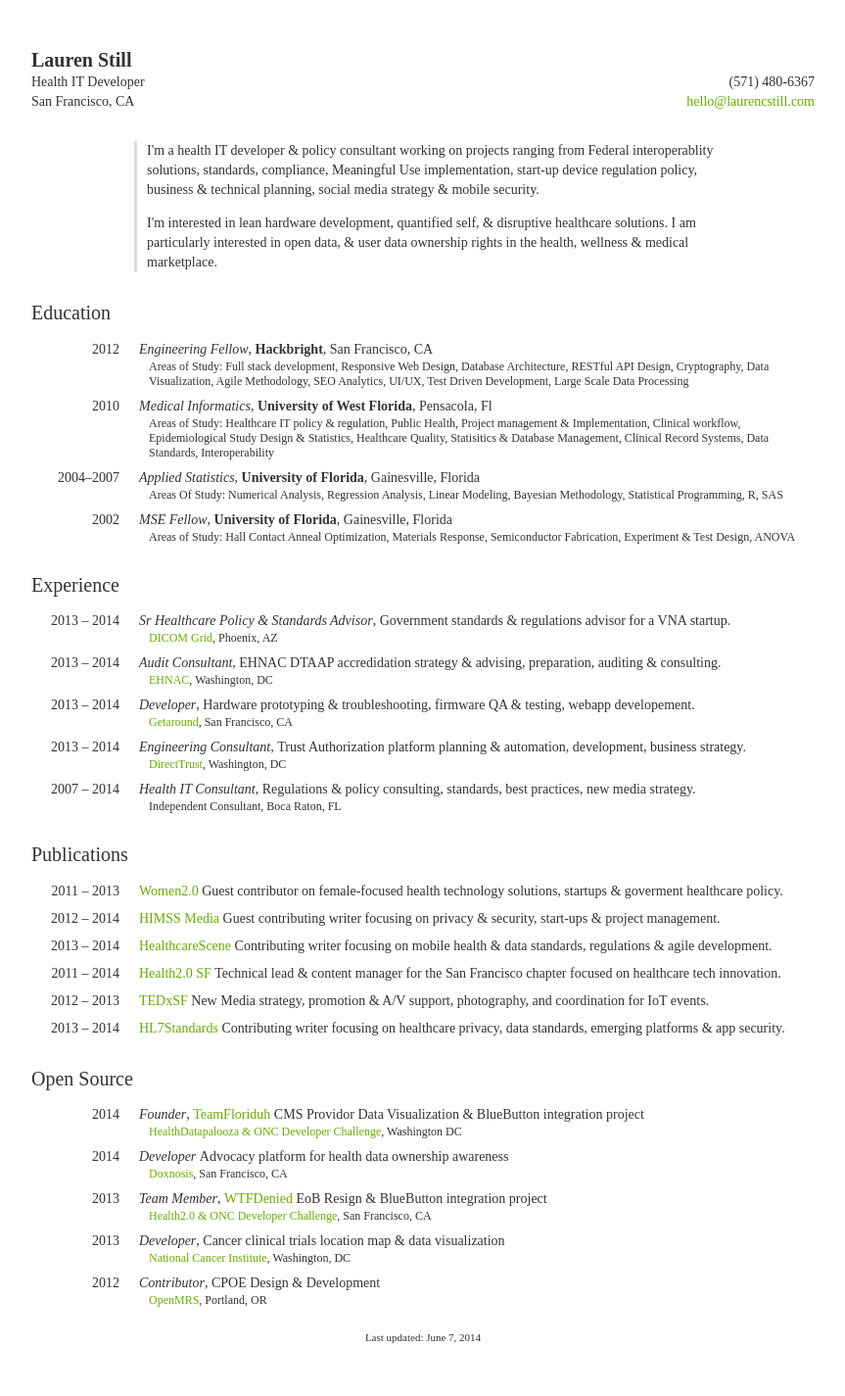
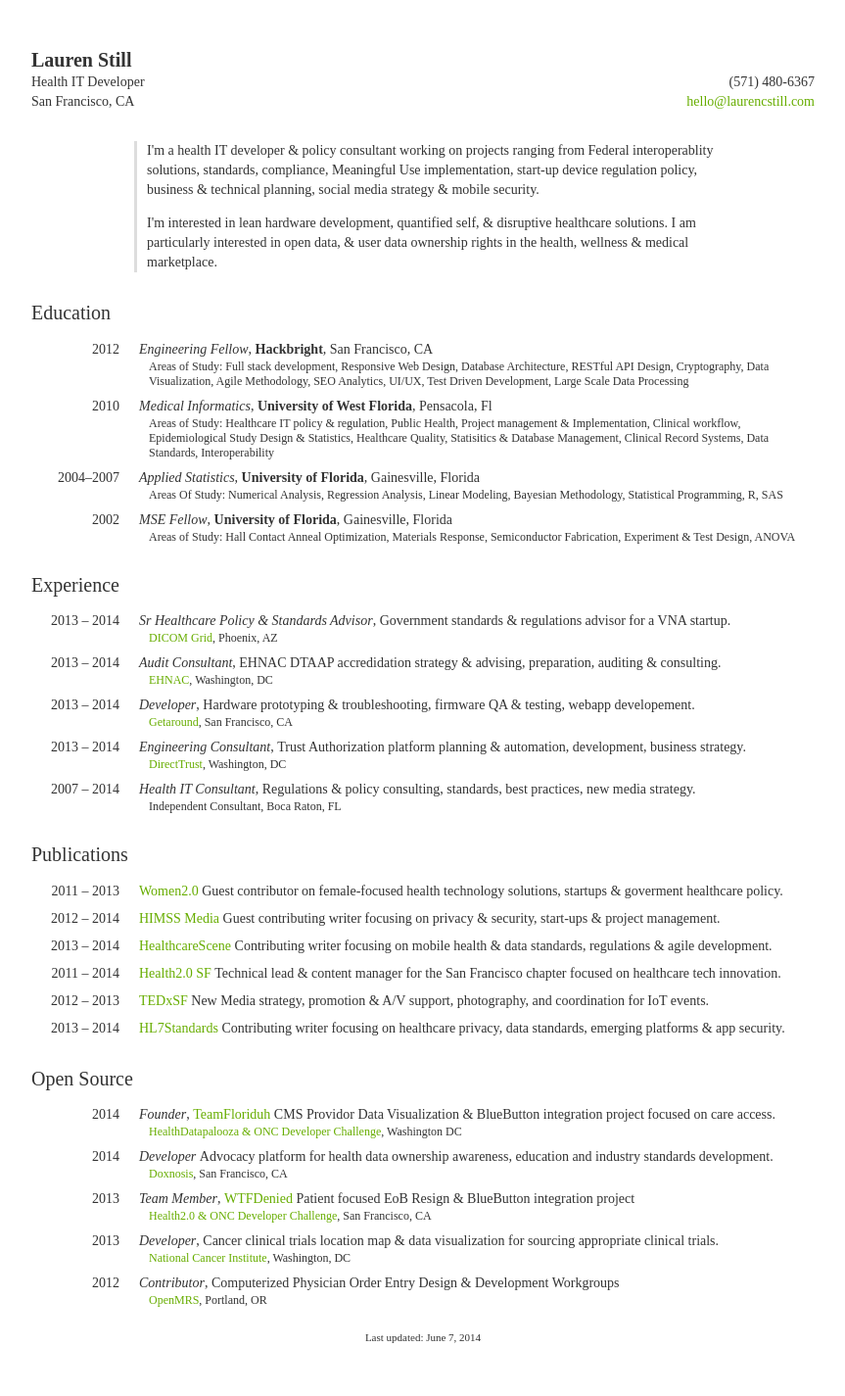
Before and after one commit to laurenstill/laurenstill.github.io, a Jekyll site: the page cv/index.html, which Jekyll copies as it is, in a window 1280 px wide. Shown: the whole page at 98% size, without its empty margins (208-1071 px from the left). Built offline with Jekyll 4.4.1, drawn with Linux system fonts in a browser that asks for light colours; comment, search, counter and statistics services are not loaded.

Commit message:
Update index.html

```diff
--- a/cv/index.html
+++ b/cv/index.html
@@ -176,7 +176,7 @@
             <li>
                     <span class="date">2014</span>
                     <span class="position">Founder</span>,
-                    <span class="project"><a href="http://www.teamfloriduh.com">TeamFloriduh</a> CMS Providor Data Visualization &amp; BlueButton integration project</span>
+                    <span class="project"><a href="http://www.teamfloriduh.com">TeamFloriduh</a> CMS Providor Data Visualization &amp; BlueButton integration project focused on care access.</span>
                     <span class="meta">
                         <a href+"http://healthdatapalooza.org/agenda/code-a-palooza-challenges/">HealthDatapalooza &amp; ONC Developer Challenge</a>, Washington DC<br>
                     </span>
@@ -184,7 +184,7 @@
                 <li>
                     <span class="date">2014</span>
                     <span class="position">Developer</span>
-                    <span class="project">Advocacy platform for health data ownership awareness</span>
+                    <span class="project">Advocacy platform for health data ownership awareness, education and industry standards development.</span>
                     <span class="meta">
                     <a href="http://www.doxnosis.org">Doxnosis</a>, San Francisco, CA<br>
                     </span>
@@ -192,7 +192,7 @@
                 <li>
                     <span class="date">2013</span>
                     <span class="position">Team Member</span>,
-                    <span class="project"><a href="http://bit.ly/eobpreso">WTFDenied</a> EoB Resign &amp; BlueButton integration project</span>
+                    <span class="project"><a href="http://bit.ly/eobpreso">WTFDenied</a> Patient focused EoB Resign &amp; BlueButton integration project</span>
                     <span class="meta">
                         <a href="http://www.health2con.com/devchallenge/health-2-0-sf-code-a-thon-2013/">Health2.0 &amp; ONC Developer Challenge</a>, San Francisco, CA<br>
                     </span>
@@ -200,7 +200,7 @@
                 <li>
                     <span class="date">2013</span>
                     <span class="position">Developer</span>,
-                    <span class="project">Cancer clinical trials location map &amp; data visualization</span>
+                    <span class="project">Cancer clinical trials location map &amp; data visualization for sourcing appropriate clinical trials.</span>
                     <span class="meta">
                         <a href="http://www.cancer.gov/cancertopics/factsheet/clinicaltrials/clinical-trials">National Cancer Institute</a>, Washington, DC<br>
                     </span>
@@ -209,7 +209,7 @@
                 <li>
                     <span class="date">2012</span>
                     <span class="position">Contributor</span>,
-                    <span class="project">CPOE Design &amp; Development</span>
+                    <span class="project">Computerized Physician Order Entry Design &amp; Development Workgroups</span>
                     <span class="meta">
                         <a href="http://wiki.openmrs.org">OpenMRS</a>, Portland, OR<br>
                     </span>
```
